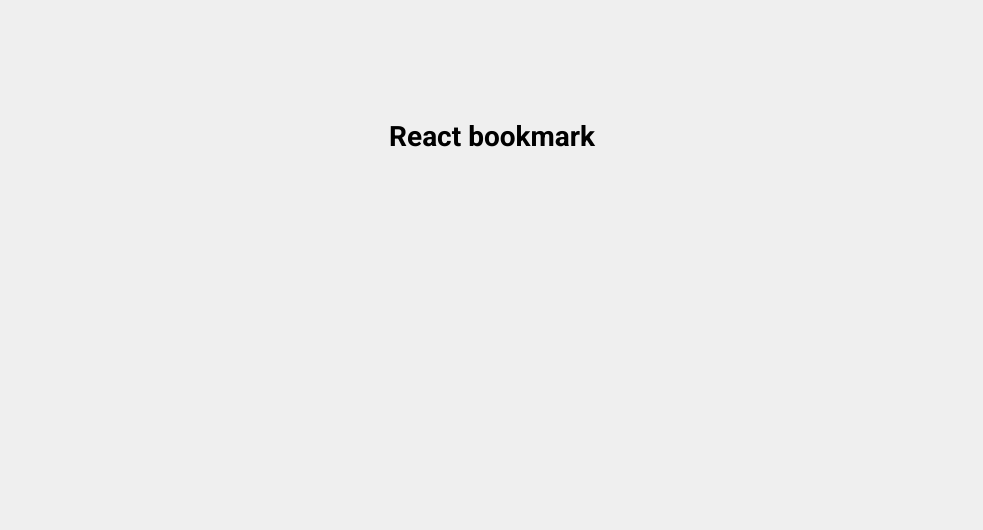
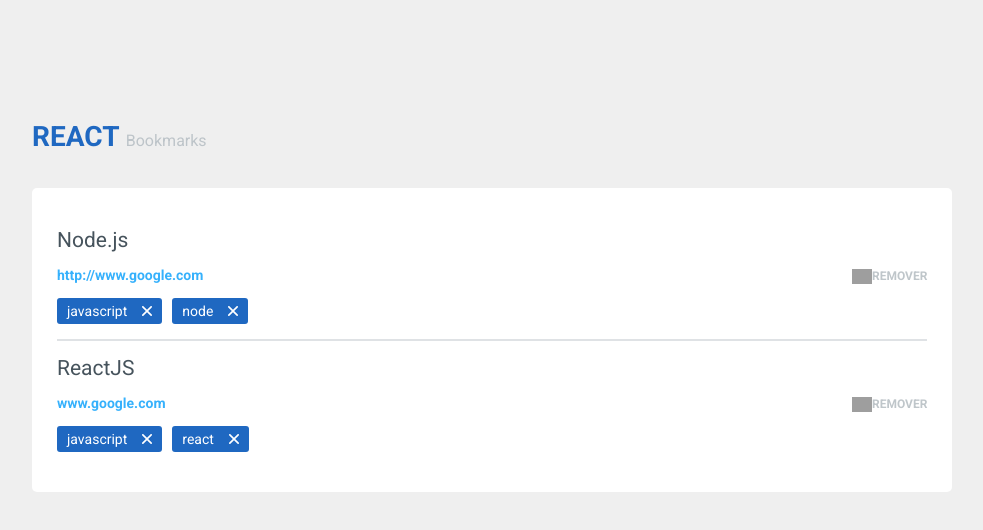
Before and after one commit to franciscpd/react-bookmark, a React app: page / in a window 1280 px wide. Shown: the whole page, without its empty margins (148-1131 px from the left). Built offline with nearby package versions, Linux system fonts and the light colour scheme; some packages are replaced by stand-ins of ours; grey boxes are pictures that could not be loaded.

Commit message:
Add Bookmarklist

```diff
--- a/assets/styles/app.scss
+++ b/assets/styles/app.scss
@@ -13,11 +13,9 @@
 }
 
 body {
-  display: flex;
-  flex: 1;
   margin-top: 120px;
   background-color: #efefef;
-  justify-content: center;
+  -webkit-font-smoothing: antialiased;
 }
 
 body,
@@ -27,7 +25,8 @@
 }
 
 #root {
-  max-width: 1020px;
+  max-width: 960px;
+  margin: 0 auto;
 }
 
 button {
--- a/package.json
+++ b/package.json
@@ -42,6 +42,7 @@
     "core-js": "^3.1.4",
     "html-webpack-plugin": "^3.2.0",
     "immer": "^3.1.3",
+    "prop-types": "^15.7.2",
     "react": "^16.8.6",
     "react-dom": "^16.8.6",
     "react-hot-loader": "^4.12.9",
--- /dev/null
+++ b/src/components/Body/index.js
@@ -0,0 +1,15 @@
+import React from "react";
+import PropTypes from "prop-types";
+import { Container } from "./styles";
+
+const Body = ({ children }) => <Container>{children}</Container>;
+
+Body.propTypes = {
+  children: PropTypes.oneOfType([PropTypes.arrayOf(PropTypes.node), PropTypes.node]),
+};
+
+Body.defaultProps = {
+  children: null,
+};
+
+export default Body;
--- /dev/null
+++ b/src/components/Body/styles.js
@@ -0,0 +1,9 @@
+import styled from "styled-components";
+
+export const Container = styled.div`
+  background-color: #fff;
+  margin: 0 20px 0;
+  padding: 25px;
+  border-radius: 5px;
+  transition: all 0.3s cubic-bezier(0.25, 0.8, 0.25, 1);
+`;
--- a/src/components/BookmarkList/index.js
+++ b/src/components/BookmarkList/index.js
@@ -1,17 +1,55 @@
-import React from "react";
-import { useSelector } from "react-redux";
+import React, { useState } from "react";
+import { useSelector, useDispatch } from "react-redux";
+
+import { removeBookmarkTag, removeBookmark } from "../../store/modules/bookmarks/actions";
+
+import {
+  Container, Title, Bookmark, Tag, Button,
+} from "./styles";
+
+const deleteTag = require("../../../assets/images/X.svg");
+const deleteIcon = require("../../../assets/images/Trash.svg");
 
 const BookmarkList = () => {
   const bookmarks = useSelector(state => state.bookmarks);
+  const dispatch = useDispatch();
 
   return (
-    <div>
-      <ul data-testid="bookmark-list">
-        {bookmarks.map(bookmark => (
-          <li key={bookmark}>{bookmark}</li>
+    <Container>
+      <ul>
+        {bookmarks.map((bookmark, index) => (
+          <li key={bookmark.id} style={index === bookmarks.length - 1 ? { borderBottom: "none" } : {}}>
+            <Bookmark>
+              <Title>{bookmark.title}</Title>
+              <a href={bookmark.link} target="_blank" rel="noopener noreferrer">
+                {bookmark.link}
+              </a>
+              <div style={{ display: "flex" }}>
+                {bookmark.tags.map(t => (
+                  <Tag key={t}>
+                    {t}
+                    <Button
+                      onClick={() => dispatch(removeBookmarkTag(bookmark.id, t))}
+                      width="10px"
+                      height="15px"
+                      heightImg="10px"
+                      margin="0 0 0 15px"
+                    >
+                      <img src={deleteTag} alt="Remover tag" />
+                    </Button>
+                  </Tag>
+                ))}
+              </div>
+            </Bookmark>
+            <Button onClick={() => dispatch(removeBookmark(bookmark.id))}>
+              <img src={deleteIcon} alt="Remover bookmark" />
+              Remover
+            </Button>
+          </li>
         ))}
+        {!bookmarks.length && <span>Nenhum favorito cadastrado</span>}
       </ul>
-    </div>
+    </Container>
   );
 };
 
--- /dev/null
+++ b/src/components/BookmarkList/styles.js
@@ -0,0 +1,63 @@
+import styled from "styled-components";
+
+export const Container = styled.div`
+  span {
+    color: #bfc6ca;
+  }
+
+  li {
+    list-style: none;
+    display: flex;
+    justify-content: space-between;
+    padding-bottom: 15px;
+    margin-top: 15px;
+    border-bottom: ${props => (props.isLast ? "none" : "2px solid #dfe2e5")};
+    align-items: center;
+  }
+`;
+
+export const Bookmark = styled.div`
+  display: flex;
+  flex-direction: column;
+  a {
+    color: #36b1fc;
+    text-decoration: none;
+    font-weight: 600;
+    margin: 15px 0;
+  }
+`;
+
+export const Title = styled.h2`
+  color: #46535c;
+  font-weight: 300;
+`;
+
+export const Tag = styled.div`
+  background-color: #1f68c1;
+  border-radius: 3px;
+  color: #fff;
+  margin-right: 10px;
+  padding: 5px 10px;
+  display: flex;
+  justify-content: space-between;
+  align-items: center;
+`;
+
+export const Button = styled.button`
+  background: transparent;
+  border: none;
+  height: ${props => (props.height ? props.height : "25px")};
+  display: flex;
+  justify-content: space-between;
+  width: ${props => (props.width ? props.width : "75px")};
+  margin: ${props => (props.margin ? props.margin : "0")};
+  color: #bfc6ca;
+  text-transform: uppercase;
+  font-size: 12px;
+  align-items: center;
+  font-weight: bold;
+
+  img {
+    height: ${props => (props.heightImg ? props.heightImg : "15px")};
+  }
+`;
--- /dev/null
+++ b/src/components/Header/index.js
@@ -0,0 +1,14 @@
+import React from "react";
+import { Container, Title, SubTitle } from "./styles";
+
+const Header = () => (
+  <Container>
+    <Title>
+      React
+      {' '}
+      <SubTitle>Bookmarks</SubTitle>
+    </Title>
+  </Container>
+);
+
+export default Header;
--- /dev/null
+++ b/src/components/Header/styles.js
@@ -0,0 +1,17 @@
+import styled from "styled-components";
+
+export const Container = styled.div`
+  margin: 0 20px 35px;
+`;
+
+export const Title = styled.h1`
+  color: #1f68c1;
+  text-transform: uppercase;
+`;
+
+export const SubTitle = styled.small`
+  color: #bdc4c9;
+  font-weight: 100;
+  text-transform: none;
+  font-size: 16px;
+`;
--- /dev/null
+++ b/src/components/index.js
@@ -0,0 +1,5 @@
+import Header from "./Header";
+import Body from "./Body";
+import BookmarkList from "./BookmarkList";
+
+export { Header, Body, BookmarkList };
--- a/src/pages/App.js
+++ b/src/pages/App.js
@@ -3,10 +3,14 @@
 import { hot } from "react-hot-loader/root";
 
 import store from "../store";
+import { Header, Body, BookmarkList } from "../components";
 
 const App = () => (
   <Provider store={store}>
-    <h1>React bookmark</h1>
+    <Header />
+    <Body>
+      <BookmarkList />
+    </Body>
   </Provider>
 );
 
--- a/src/store/modules/bookmarks/reducer.js
+++ b/src/store/modules/bookmarks/reducer.js
@@ -1,6 +1,19 @@
 import produce from "immer";
 
-export const INITIAL_STATE = [];
+export const INITIAL_STATE = [
+  {
+    id: 1,
+    title: "Node.js",
+    link: "http://www.google.com",
+    tags: ["javascript", "node"],
+  },
+  {
+    id: 2,
+    title: "ReactJS",
+    link: "www.google.com",
+    tags: ["javascript", "react"],
+  },
+];
 
 export default function bookmarks(state = INITIAL_STATE, action) {
   return produce(state, (draft) => {
```
Also changed, not shown: 1 other file.
